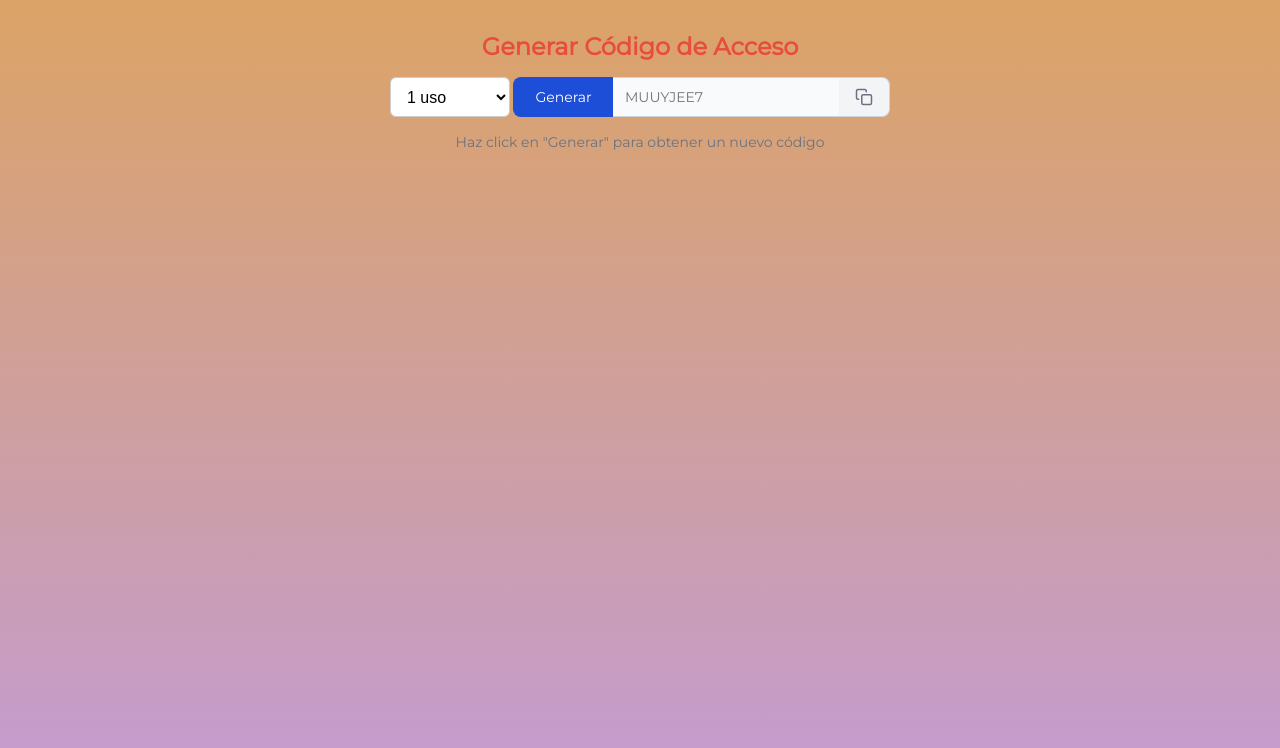
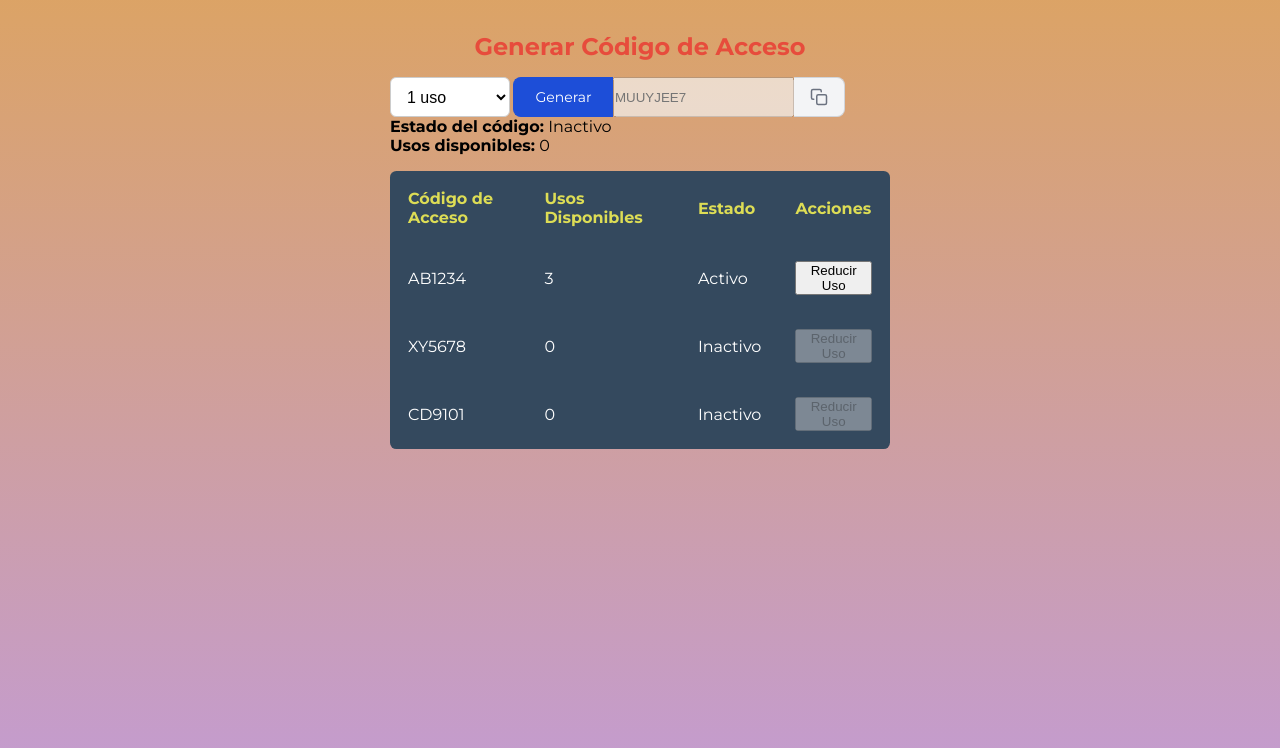
Before and after one commit to gmbrandk/serviciotecnico, a React (Vite) app: page /testing in a window 1280 px wide. Shown: the top 748 px of the page. Built offline with nearby package versions, Linux system fonts and the light colour scheme.

Commit message:
Desarrollo de frontend -  manejos de codigosAcceso

```diff
--- /dev/null
+++ b/src/components/CodigoAccesoItems.jsx
@@ -0,0 +1,23 @@
+import React from 'react';
+import styles from '@styles/CodigoAccesoItem.module.css'; // Importamos los estilos
+
+const CodigoAccesoItem = ({ codigo, usosDisponibles, estado, reducirUsos }) => {
+  return (
+    <tr className={styles.itemRow}>
+      <td data-th="Código de acceso">{codigo}</td>
+      <td data-th="Usos disponibles">{usosDisponibles}</td>
+      <td data-th="Estado">{estado === 'activo' ? 'Activo' : 'Inactivo'}</td>
+      <td data-th="Acciones">
+        <button
+          className={styles.reduceButton}
+          onClick={reducirUsos}
+          disabled={estado === 'inactivo' || usosDisponibles <= 0}
+        >
+          Reducir Uso
+        </button>
+      </td>
+    </tr>
+  );
+};
+
+export default CodigoAccesoItem;
--- /dev/null
+++ b/src/components/ListaCodigosAcceso.jsx
@@ -0,0 +1,31 @@
+import React from 'react';
+import CodigoAccesoItem from '@components/CodigoAccesoItems'; // Importamos el item de código
+import styles from '@styles/ListaCodigosAcceso.module.css'; // Estilos para la lista completa
+
+const CodigoAccesoList = ({ codigos }) => {
+  return (
+    <table className={styles.rwdTable}>
+      <thead>
+        <tr>
+          <th>Código de Acceso</th>
+          <th>Usos Disponibles</th>
+          <th>Estado</th>
+          <th>Acciones</th>
+        </tr>
+      </thead>
+      <tbody>
+        {codigos.map((codigo, index) => (
+          <CodigoAccesoItem
+            key={index}
+            codigo={codigo.codigo}
+            usosDisponibles={codigo.usosDisponibles}
+            estado={codigo.estado}
+            reducirUsos={codigo.reducirUsos}
+          />
+        ))}
+      </tbody>
+    </table>
+  );
+};
+
+export default CodigoAccesoList;
--- /dev/null
+++ b/src/hooks/useClipboard.js
@@ -0,0 +1,19 @@
+import { useState } from 'react';
+
+const useClipboard = (texto) => {
+  const [copiado, setCopiado] = useState(false);
+
+  const handleCopiar = async () => {
+    try {
+      await navigator.clipboard.writeText(texto);
+      setCopiado(true);
+      setTimeout(() => setCopiado(false), 2000); // Resetear después de 2 segundos
+    } catch (error) {
+      console.error('Error al copiar', error);
+    }
+  };
+
+  return { copiado, handleCopiar };
+};
+
+export default useClipboard;
--- /dev/null
+++ b/src/hooks/useGenerarCodigo.js
@@ -0,0 +1,33 @@
+import { useState } from 'react';
+
+const useGenerarCodigo = () => {
+  const [codigo, setCodigo] = useState('');
+  const [usosDisponibles, setUsosDisponibles] = useState(0);
+  const [estado, setEstado] = useState('inactivo');
+  const [loading, setLoading] = useState(false);
+
+  const generarCodigo = async (usos = 5) => {
+    setLoading(true);
+    setTimeout(() => {
+      const nuevoCodigo = Math.random().toString(36).substring(2, 10).toUpperCase();
+      setCodigo(nuevoCodigo);
+      setUsosDisponibles(usos);
+      setEstado('activo');
+      setLoading(false);
+    }, 1000);
+  };
+
+  const reducirUsos = () => {
+    setUsosDisponibles((prevUsos) => {
+      const nuevosUsos = prevUsos - 1;
+      if (nuevosUsos <= 0) {
+        setEstado('inactivo');
+      }
+      return nuevosUsos;
+    });
+  };
+
+  return { codigo, usosDisponibles, estado, loading, generarCodigo, reducirUsos };
+};
+
+export default useGenerarCodigo;
--- /dev/null
+++ b/src/hooks/useGestionarCodigos.js
@@ -0,0 +1,24 @@
+// hooks/useGestionarCodigos.js
+import { useState } from 'react';
+
+const useGestionarCodigos = () => {
+  const [codigos, setCodigos] = useState([
+    { codigo: 'AB1234', usosDisponibles: 3, estado: 'activo' },
+    { codigo: 'XY5678', usosDisponibles: 0, estado: 'inactivo' },
+    { codigo: 'CD9101', usosDisponibles: 0, estado: 'inactivo' },
+  ]);
+
+  const reducirUso = (codigo) => {
+    setCodigos(prevCodigos =>
+      prevCodigos.map(item =>
+        item.codigo === codigo && item.usosDisponibles > 0
+          ? { ...item, usosDisponibles: item.usosDisponibles - 1 }
+          : item
+      )
+    );
+  };
+
+  return { codigos, reducirUso };
+};
+
+export default useGestionarCodigos;
--- a/src/pages/TestingPage.jsx
+++ b/src/pages/TestingPage.jsx
@@ -1,93 +1,75 @@
+// components/CrearCodigo.jsx
 import React, { useState } from 'react';
-import Input from '@components/shared/Input';
 import Spinner from '@components/shared/Spinner';
 import styles from '@styles/CrearCodigo.module.css';
 import { FiCopy, FiCheck } from 'react-icons/fi';
+import useGenerarCodigo from '@hooks/useGenerarCodigo'; // Tu hook
+import useGestionarCodigos from '@hooks/useGestionarCodigos'
+import useClipboard from '@hooks/useClipboard'; // Nuevo nombre genérico para el hook
+import ListaCodigosAcceso from '@components/ListaCodigosAcceso'; // Nuevo componente
 
 const CrearCodigo = () => {
-  const [codigo, setCodigo] = useState('');
-  const [copiado, setCopiado] = useState(false);
-  const [loading, setLoading] = useState(false);
-  const [usos, setUsos] = useState(1);
+  const { codigo, usosDisponibles, estado, loading, generarCodigo, reducirUsos } = useGenerarCodigo();
+  const { copiado, handleCopiar } = useClipboard(codigo);
+  const [usosSeleccionados, setUsosSeleccionados] = useState(1);
+  const { codigos, reducirUso } = useGestionarCodigos(); // Usamos el hook
 
-  const handleUsosChange = (event) => {
-    setUsos(parseInt(event.target.value, 10));
+  const handleUsosChange = (e) => {
+    setUsosSeleccionados(parseInt(e.target.value, 10));
   };
 
-  const handleGenerarCodigo = async () => {
-    if (![1, 2, 3, 4, 5].includes(usos)) {
-      alert('Selecciona un número de usos válido (1 a 5)');
-      return;
-    }
-
-    setLoading(true);
-
-    setTimeout(() => {
-      const codigoMock = Math.random().toString(36).substring(2, 10).toUpperCase();
-      setCodigo(codigoMock);
-
-       // Aquí se puede ver el código ya actualizado
-      console.log('Datos que se enviarían al backend:', { codigo: codigoMock, usos });
-
-      setLoading(false);
-    }, 1000);
-  };
-
-  const handleCopiar = async () => {
-    try {
-      await navigator.clipboard.writeText(codigo);
-      setCopiado(true);
-      setTimeout(() => setCopiado(false), 2000);
-    } catch (error) {
-      console.error('Error al copiar', error);
-    }
+  const handleGenerarCodigo = () => {
+    generarCodigo(usosSeleccionados);
   };
 
   return (
     <div className={styles.container}>
       <h1 className={styles.title}>Generar Código de Acceso</h1>
-
+      {/* Generar Código de Acceso */}
       <div className={styles.inputGroup}>
-        {/* Select para seleccionar la cantidad de usos */}
         <select
-          value={usos}
+          value={usosSeleccionados}
           onChange={handleUsosChange}
           className={styles.selectUsos}
+          disabled={usosDisponibles > 0}
         >
-          <option value="1">1 uso</option>
-          <option value="2">2 usos</option>
-          <option value="3">3 usos</option>
-          <option value="4">4 usos</option>
-          <option value="5">5 usos</option>
+          <option value={1}>1 uso</option>
+          <option value={2}>2 usos</option>
+          <option value={3}>3 usos</option>
+          <option value={4}>4 usos</option>
+          <option value={5}>5 usos</option>
         </select>
 
         <button
-          className={`${styles.generateButton} ${codigo !== '' ? styles.disabledButton : ''}`} // Agregar la clase 'disabledButton' si ya hay un código
+          className={styles.generateButton}
           onClick={handleGenerarCodigo}
-          disabled={loading || codigo !== ''} // Deshabilitar si ya hay un código
+          disabled={usosDisponibles > 0 || loading}
         >
-          {loading ? (
-            <Spinner />
-          ) : (
-            <span className={styles.fadeText}>Generar</span>
-          )}
+          {loading ? <Spinner /> : <span className={styles.fadeText}>Generar</span>}
         </button>
 
+        {/* Botón copiar */}
         <div className={styles.inputCopyWrapper}>
-          <Input value={codigo} placeholder="MUUYJEE7" readOnly disabled />
-
+          <input value={codigo} placeholder="MUUYJEE7" readOnly disabled className={styles.inputField} />
           <button
             className={styles.copyButton}
             onClick={handleCopiar}
             disabled={!codigo}
-            title={copiado ? "Copiado!" : "Copiar"}
+            title={copiado ? "¡Copiado!" : "Copiar"}
           >
             {copiado ? <FiCheck className={styles.icon} /> : <FiCopy className={styles.icon} />}
           </button>
         </div>
       </div>
 
-      <p className={styles.helperText}>Haz click en "Generar" para obtener un nuevo código</p>
+      {/* Estado y usos disponibles */}
+      <div className={styles.statusWrapper}>
+        <p><strong>Estado del código:</strong> {estado === 'activo' ? 'Activo' : 'Inactivo'}</p>
+        <p><strong>Usos disponibles:</strong> {usosDisponibles}</p>
+      </div>
+
+      {/* Lista de Códigos de Acceso */}
+      <ListaCodigosAcceso codigos={codigos} reducirUso={reducirUso} />
     </div>
   );
 };
--- a/src/styles/CrearCodigo.module.css
+++ b/src/styles/CrearCodigo.module.css
@@ -1,3 +1,4 @@
+@import url('https://fonts.googleapis.com/css?family=Montserrat');
 .container {
   width: 100%;
   max-width: 500px;
--- /dev/null
+++ b/src/styles/ListaCodigosAcceso.module.css
@@ -0,0 +1,108 @@
+/* Estilos adaptados para la tabla responsiva y el item */
+@import "https://fonts.googleapis.com/css?family=Montserrat:300,400,700";
+/* Utilizando el enfoque mobile-first */
+.rwdTable {
+  margin: 1em 0;
+  min-width: 300px;
+  background: #34495E;
+  color: #fff;
+  border-radius: .4em;
+  overflow: hidden;
+}
+
+.rwdTable tr {
+  border-top: 1px solid #ddd;
+  border-bottom: 1px solid #ddd;
+}
+
+.rwdTable th {
+  display: none; /* Para accesibilidad, usa un método visualmente oculto */
+}
+
+.rwdTable td {
+  display: block;
+  padding: .5em;
+}
+
+.rwdTable td:first-child {
+  padding-top: .5em;
+}
+
+.rwdTable td:last-child {
+  padding-bottom: .5em;
+}
+
+.rwdTable td:before {
+  content: attr(data-th)": ";
+  font-weight: bold;
+  width: 6.5em;
+  display: inline-block;
+}
+
+@media (min-width: 480px) {
+  /* Mostrar los encabezados en pantallas grandes */
+  .rwdTable th {
+    display: table-cell;
+    padding: 10px; /* Padding para los títulos */
+    text-align: center; /* Centrar el texto de los títulos */
+  }
+
+  /* Para las celdas en la versión de escritorio */
+  .rwdTable td {
+    display: table-cell;
+    padding: 1em !important; /* Padding más grande para las celdas */
+  }
+
+  .rwdTable td:before {
+    display: none;
+  }
+
+  .rwdTable th,
+  .rwdTable td {
+    text-align: left;
+    padding: 0.25em 0.5em;
+  }
+
+  .rwdTable th:first-child,
+  .rwdTable td:first-child {
+    padding-left: 0;
+  }
+
+  .rwdTable th:last-child,
+  .rwdTable td:last-child {
+    padding-right: 0;
+  }
+}
+
+.rwdTable th,
+.rwdTable td:before {
+  color: #dd5;
+}
+
+.rwdTable {
+  background: #34495e;
+  color: #fff;
+  border-radius: 0.4em;
+  overflow: hidden;
+}
+
+.rwdTable tr {
+  border-color: #46637f;
+}
+
+.rwdTable th,
+.rwdTable td {
+  margin: 0.5em 1em;
+}
+
+@media (min-width: 480px) {
+  .rwdTable th,
+  .rwdTable td {
+    padding: 1em !important;
+  }
+}
+
+.rwdTable th,
+.rwdTable td:before {
+  color: #dd5;
+}
--- a/vite.config.js
+++ b/vite.config.js
@@ -12,6 +12,8 @@ export default defineConfig({
       '@context': path.resolve(__dirname, 'src/context'),
       '@utils': path.resolve(__dirname, 'src/utils'),
       '@services': path.resolve(__dirname, 'src/services'),
+      '@hooks': path.resolve(__dirname, 'src/hooks'),
+      '@mock': path.resolve(__dirname, 'src/mock'),
     },
   },
 });
```
Also changed, not shown: src/codigoGeneracionMock.js (added, +34 -0 lines), src/mock/codigoExistenteMock.js (added, +7 -0 lines), src/styles/CodigoAccesoItem.module.css (added).
